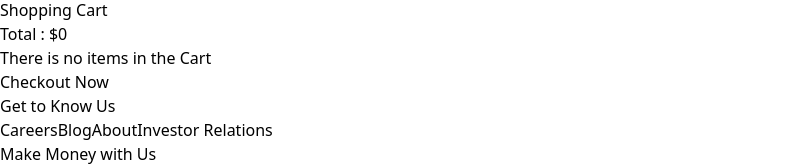
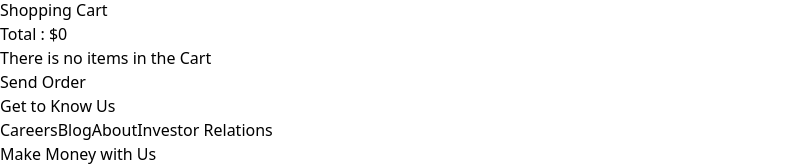
Before and after one commit to gopali-pranav/Ecommerce-react-vite, a React (Vite) app: page /cart in a window 1280 px wide. Shown: the part 266-432 px from the top of the page, without its empty margins (0-788 px from the left). Built offline with nearby package versions, Linux system fonts and the light colour scheme.

Commit message:
updated cart pages

```diff
--- a/src/pages/CartPages.jsx
+++ b/src/pages/CartPages.jsx
@@ -3,13 +3,61 @@ import { FaCartShopping, FaMinus, FaPlus } from "react-icons/fa6";
 import { useSelector, useDispatch } from "react-redux";
 import { IoIosClose } from "react-icons/io";
 import { AiFillDelete } from "react-icons/ai";
-import { decreaseQuantity, removeFromCart } from "../redux/cartSlice";
+import {
+  clearCart,
+  decreaseQuantity,
+  removeFromCart,
+} from "../redux/cartSlice";
 import { Link } from "react-router-dom";
 import { increaseQuantity } from "../redux/cartSlice";
+import axios from "axios";
+import toast from "react-hot-toast";
 
 const CartButton = () => {
+  const [loading, setloading] = useState(false);
   const { cartItems } = useSelector((state) => state.cart);
   const dispatch = useDispatch();
+
+  const handleOrder = async () => {
+    try {
+      const totalAmount = Math.ceil(
+        cartItems.reduce(
+          (acc, item) =>
+            acc +
+            (item.price - (item.price * item.discountPercentage) / 100) *
+              item.quantity,
+          0
+        )
+      );
+      const products = cartItems.map((item) => ({
+        name: item.title,
+        quantity: item.quantity,
+        price: Math.round(
+          item.price - (item.price * item.discountPercentage) / 100
+        ),
+      }));
+      const sendingData = {
+        totalAmount,
+        products,
+      };
+
+      const response = await axios.post(
+        "http://localhost:3000/orders",
+        sendingData
+      );
+      console.log(response.data);
+      if (response.data) {
+        toast("Order has been placed successfully");
+      } else {
+        console.error("Unexpected response status:", response.status);
+        toast("Failed to palce order. Please try again later.");
+      }
+      dispatch(clearCart());
+    } catch (error) {
+      console.error(error);
+    }
+  };
+
   return (
     <div className="group ">
       <div
@@ -91,11 +139,12 @@ const CartButton = () => {
           )}
         </div>
         <div className="action space-x-20 mt-5 p-2 ml-1">
-          <Link to={"/checkout"}>
-            <button className="bg-purple-500 rounded-md p-2 text-white font-bold">
-              Checkout Now
-            </button>
-          </Link>
+          <button
+            className="bg-purple-500 rounded-md p-2 text-white font-bold"
+            onClick={handleOrder}
+          >
+            {loading ? "Sending Order..." : "Send Order"}
+          </button>
         </div>
       </div>
     </div>
--- a/src/redux/cartSlice.js
+++ b/src/redux/cartSlice.js
@@ -8,6 +8,9 @@ export const cartSlice = createSlice({
   name: "cart",
   initialState,
   reducers: {
+    clearCart: (state) => {
+      state.cartItems = [];
+    },
     addItemToCart: (state, action) => {
       const newItem = action.payload;
       const existingItemIndex = state.cartItems.findIndex(
@@ -69,6 +72,7 @@ export const {
   removeFromCart,
   increaseQuantity,
   decreaseQuantity,
+  clearCart,
 } = cartSlice.actions;
 
 export default cartSlice.reducer;
```
